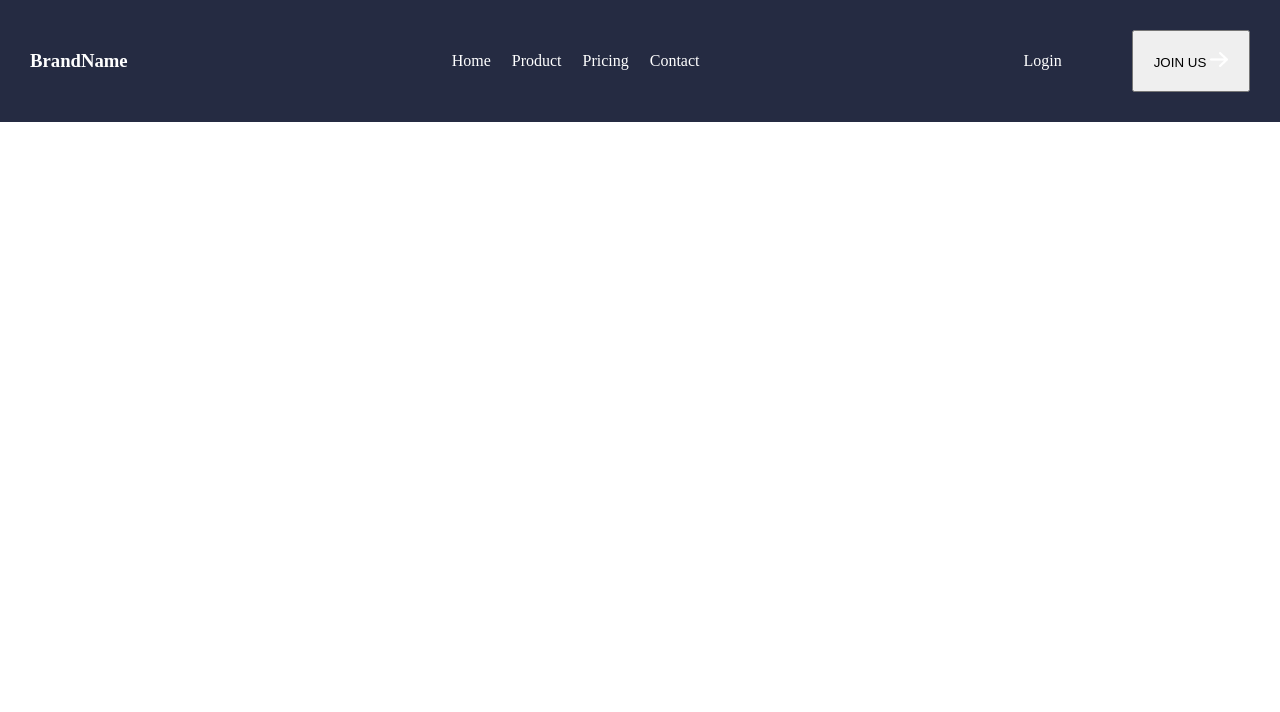
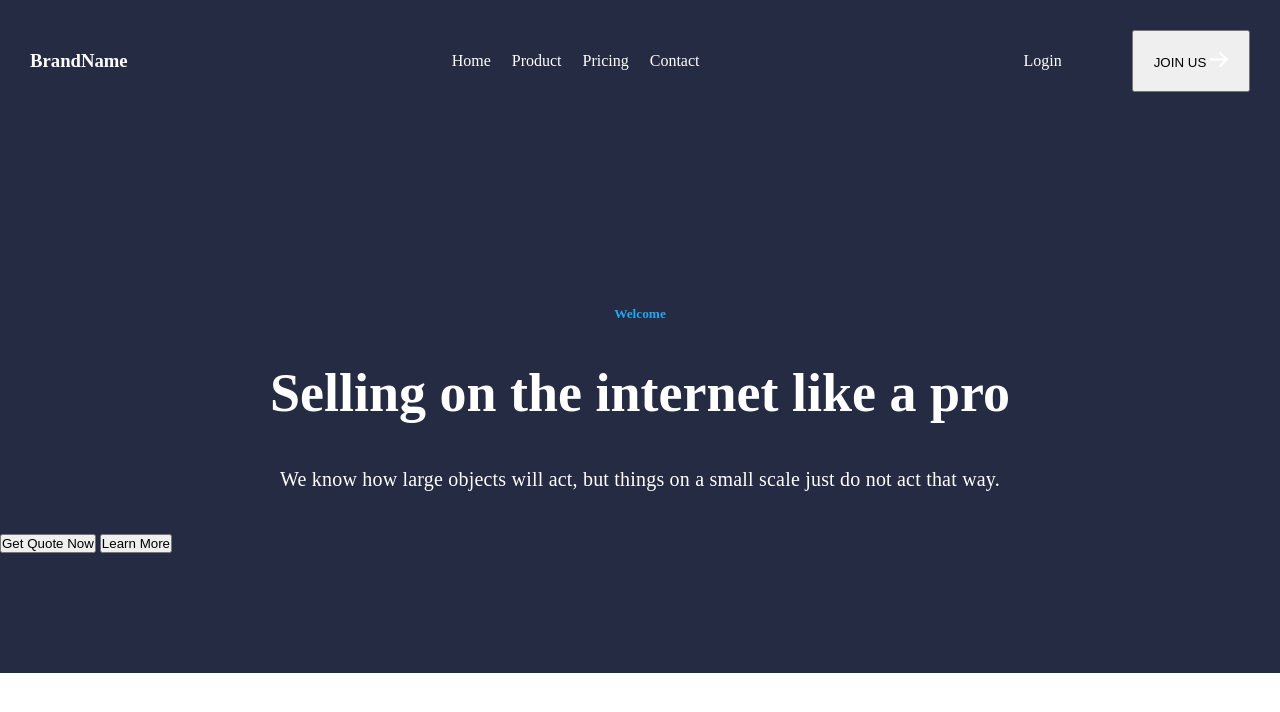
Before and after one commit to alisher-devlog/n-25, a plain HTML site: page index.html in a window 1280 px wide. Drawn offline with Linux system fonts and the light colour scheme.

Commit message:
navbarni davom etirdim

```diff
--- a/index.html
+++ b/index.html
@@ -47,6 +47,19 @@
                     <button style="padding: 20px;">JOIN US <img src="./images/Vector.png" alt="Bu yerda ko'rsatkich belgisi bor"></button>
                 </div>
             </nav>
+            <div class="container heroWrapper">
+                <div class="firstWrapper">
+                    <h5 class="welcome">Welcome</h5>
+                    <h1 class="firstH1">Selling on the internet like a pro</h1>
+                    <h4 class="secondH4">We know how large objects will act, but things on a
+                    small scale just do not act that way.</h4>
+                    <button>Get Quote Now</button>
+                    <button>Learn More</button>
+                </div>
+                <div class="secondWrapper">
+
+                </div>
+            </div>
         </header>
     </body>
 </html>
--- a/style.css
+++ b/style.css
@@ -44,3 +44,39 @@
 .itemsSecond a{
     color: white;
 }
+.welcome{
+    color: #23A6F0;
+    text-align: center;
+}
+.firstWrapper{
+    margin-block: 184px 340px;
+    align-items: center;
+}
+.heroWrapper h1 ,h4{
+    color: #FFFFFF;
+    text-align: center;
+}
+.firstH1{
+    font-size: 54px;
+    font-family: 700;
+    margin-block: 40px 40px;
+    width: 542;
+    height: 160;
+    opacity: 1;
+}
+.firstWrapper button{
+    margin-block: 40px 120px;
+    align-items: center;
+    text-align: center;
+}
+.secondH4{
+    width: 536;
+    height: 60;
+    opacity: 1;
+    font-family: Montserrat;
+    font-weight: 400;
+    font-size: 20px;
+    line-height: 30px;
+    letter-spacing: 0.2px;
+    text-align: center;
+}
```
